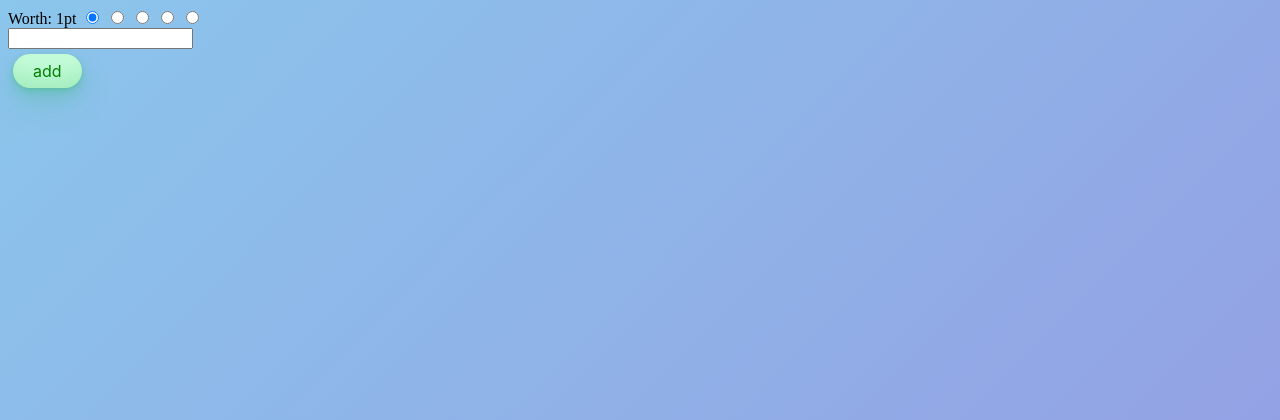
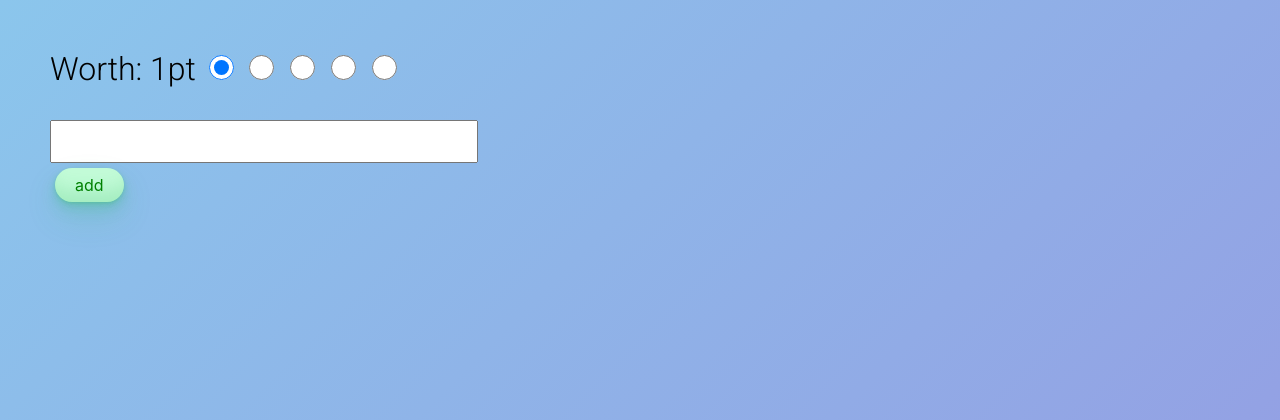
Before and after one commit to hjzres/Passport, a Flask app: page /e/add in a window 1280 px wide. Shown: the top 420 px of the page. Run offline with Flask 3, Linux system fonts and the light colour scheme.

Commit message:
made the whole website look way better

```diff
--- a/Passport/static/styles/style.css
+++ b/Passport/static/styles/style.css
@@ -1,7 +1,23 @@
-@import url('https://fonts.googleapis.com/css2?family=Roboto+Mono:ital,wght@0,100..700;1,100..700&display=swap');
+@import url('https://fonts.googleapis.com/css2?family=Roboto:ital,wght@0,100;0,300;0,400;0,500;0,700;0,900;1,100;1,300;1,400;1,500;1,700;1,900&display=swap');
+@import url('https://fonts.googleapis.com/css2?family=Bree+Serif&display=swap');
 
 h1{
-    font-family: "Roboto";
+    font-family: "Bree Serif", serif;
+    font-weight: 400;
+    font-size: 300%;
+    font-style: normal;
+    color:white;
+}
+
+p{
+    font-size:200%;
+    font-family: "Roboto", sans-serif;
+    font-weight: 100;
+    font-style: normal;
+}
+
+.list, .looks{
+    font-weight: 350;
 }
 
 .right-side{
@@ -18,6 +34,7 @@ body{
     background-repeat: no-repeat;
     background-attachment: fixed;
     background-size: cover;
+    margin:50px;
 }
 
 button{
@@ -44,3 +61,17 @@ button:hover {
   box-shadow: rgba(44,187,99,.35) 0 -25px 18px -14px inset,rgba(44,187,99,.25) 0 1px 2px,rgba(44,187,99,.25) 0 2px 4px,rgba(44,187,99,.25) 0 4px 8px,rgba(44,187,99,.25) 0 8px 16px,rgba(44,187,99,.25) 0 16px 32px;
   transform: scale(1.05) rotate(-1deg);
 }
+
+hr{
+    margin:none;
+    border: 1px solid black;
+}
+
+input{
+    font-size: 200%;
+}
+
+input[type="radio"]{
+    width:25px;
+    height:25px;
+}
--- a/Passport/templates/accounts.html
+++ b/Passport/templates/accounts.html
@@ -9,9 +9,10 @@
 </head>
 <body>
     <button class="add-account" id="add-account">Add Account</button>
-    <p class=><b>person<span class="right-side">Tickets</span></b></p>
+    <p><b>Person<span class="right-side">Tickets</span></b></p>
+    <hr>
     {% for person in cache %}
-        <p>{{ person }}<span class="right-side">{{ cache[person] }}</span></p>
+        <p class="list">{{ person }}<span class="right-side">{{ cache[person] }}</span></p>
     {% endfor %}
 
     <div id="myModal" class="modal">
--- a/Passport/templates/add.html
+++ b/Passport/templates/add.html
@@ -8,14 +8,14 @@
 </head>
 <body>
     <form method="post">
-        <span>
-            Worth: <span id="worth-num" name="worth-num">1</span>pt
+        <p class="looks">
+            <span class="looks">Worth: <span id="worth-num" name="worth-num">1</span>pt</span>
             <input type="radio" value="1" name="worth" id="worth" class="worth" checked>
             <input type="radio" value="2" name="worth" id="worth" class="worth">
             <input type="radio" value="3" name="worth" id="worth" class="worth">
             <input type="radio" value="4" name="worth" id="worth" class="worth">
             <input type="radio" value="5" name="worth" id="worth" class="worth">
-        </span>
+        </p>
         <input type="text" name="name" id="name" class="block">
         <button class="add">add</button>
     </form>
--- a/Passport/templates/home.html
+++ b/Passport/templates/home.html
@@ -7,7 +7,7 @@
     <title>home</title>
 </head>
 <body>
-    <h1>Multicultural Fest Passports</h1>
+    <h1>Culture Fest Passports</h1>
     <form action="/e/accounts" id="view">
         <button class="view-accounts" id="view-accounts">View Accounts</button>
     </form>
```
